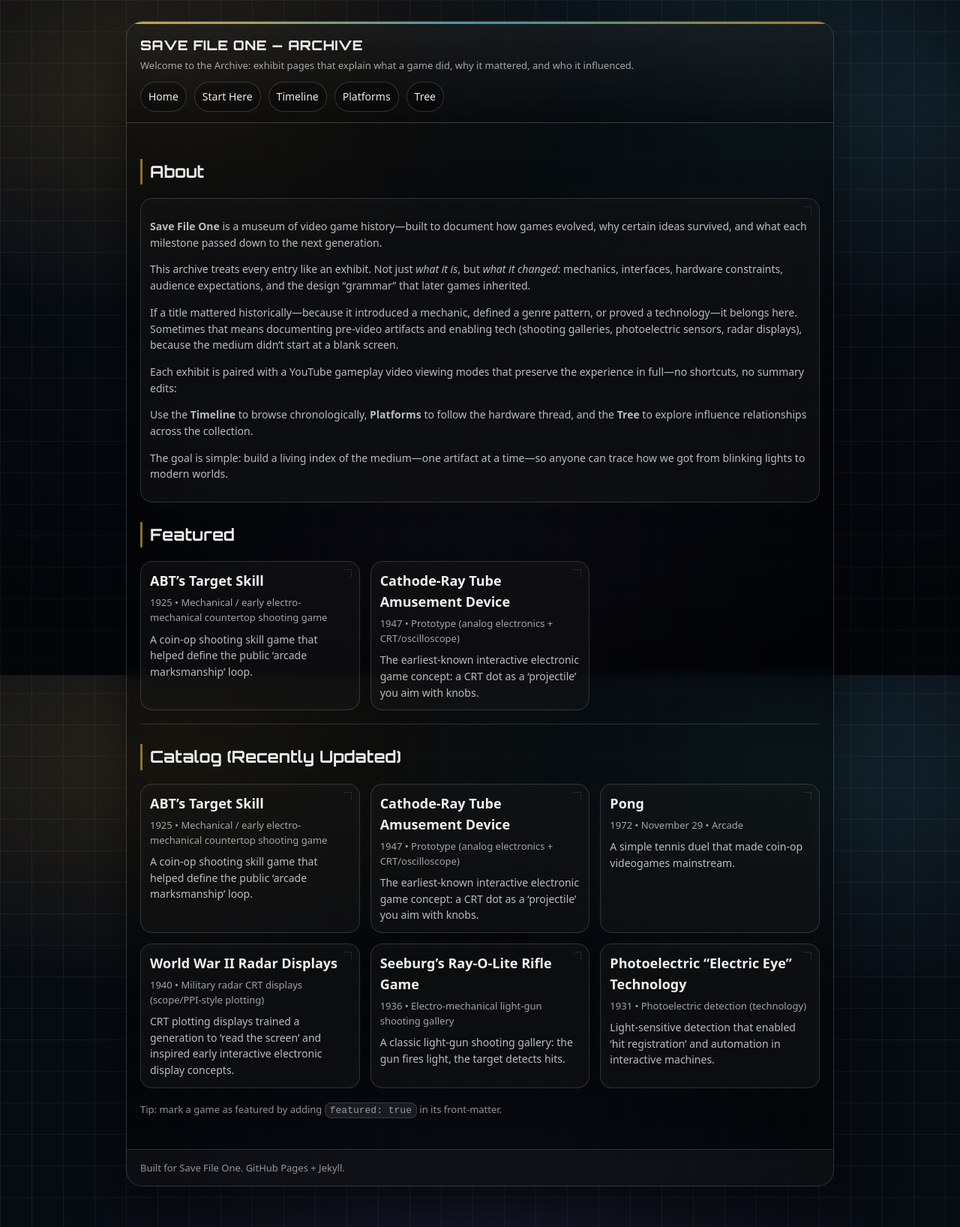
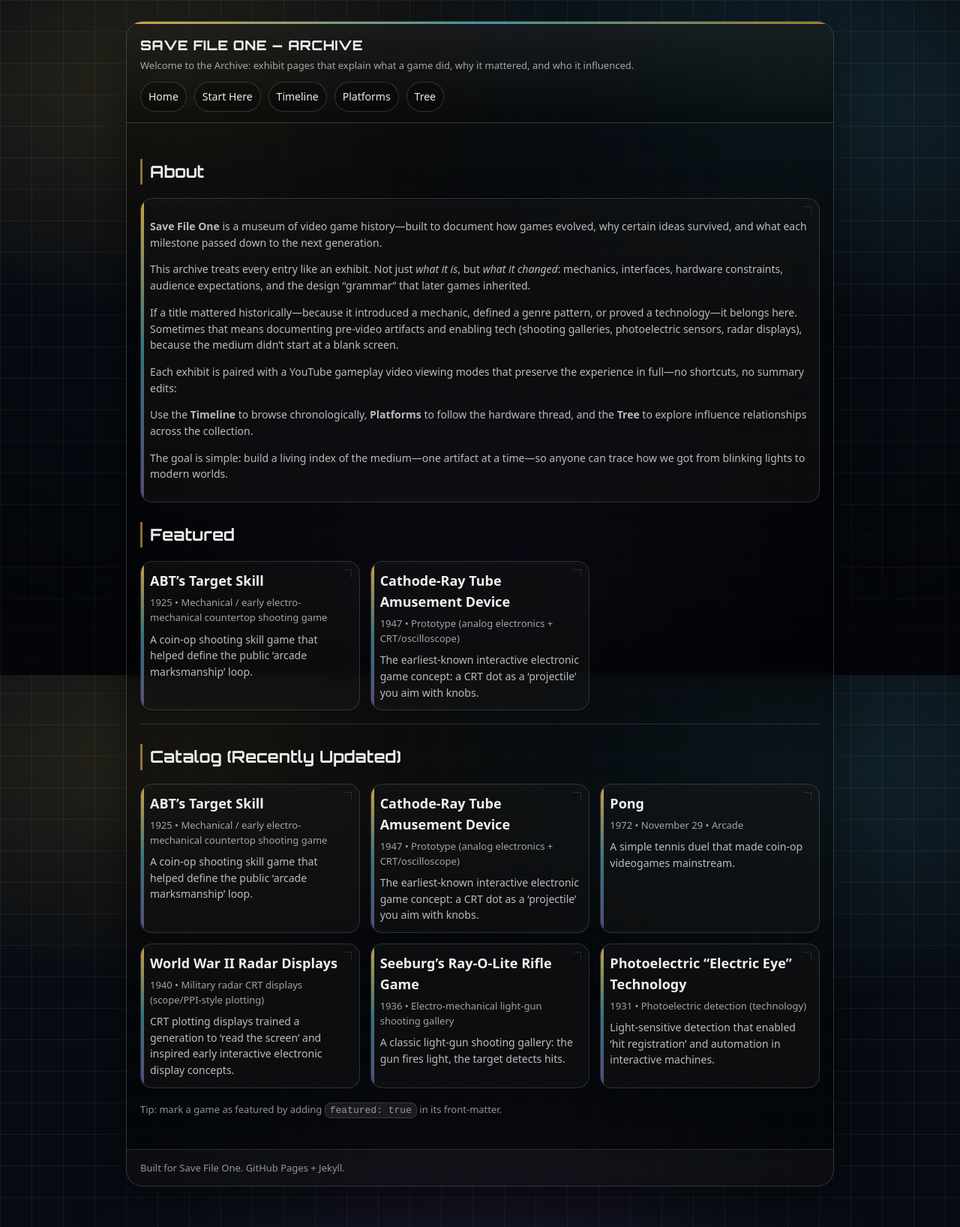
Before and after one commit to BacchusA/savefileone-archive, a Jekyll site: the page built from index.md, in a window 1280 px wide. Shown: the whole page at 75% size. Built offline with Jekyll 4.4.1, drawn with Linux system fonts in a browser that asks for light colours.

Commit message:
Update style.css

```diff
--- a/assets/style.css
+++ b/assets/style.css
@@ -830,3 +830,32 @@
 .panel-a{ background: rgba(255,255,255,0.07); border-color: rgba(255,255,255,0.18); }
 .panel-b{ background: rgba(0,0,0,0.50); border-color: rgba(103,232,249,0.22); }
 .panel-c{ background: rgba(0,0,0,0.62); border-color: rgba(245,196,81,0.22); }
+
+/* Cards: accent stripe + hover lift */
+.card{
+  position: relative;
+  overflow: hidden;
+  transform: translateY(0);
+  transition: transform 140ms ease, box-shadow 140ms ease, border-color 140ms ease;
+}
+
+.card:after{
+  content:"";
+  position:absolute;
+  left: 0;
+  top: 0;
+  bottom: 0;
+  width: 4px;
+  background: linear-gradient(180deg, rgba(245,196,81,0.95), rgba(103,232,249,0.55), rgba(167,139,250,0.55));
+  opacity: 0.85;
+}
+
+.card:hover{
+  transform: translateY(-2px);
+  border-color: rgba(245,196,81,0.40);
+  box-shadow: 0 0 0 1px rgba(245,196,81,0.12), 0 18px 50px rgba(0,0,0,0.55);
+}
+
+.card-title a:hover{
+  color: rgba(245,196,81,0.95);
+}
```
